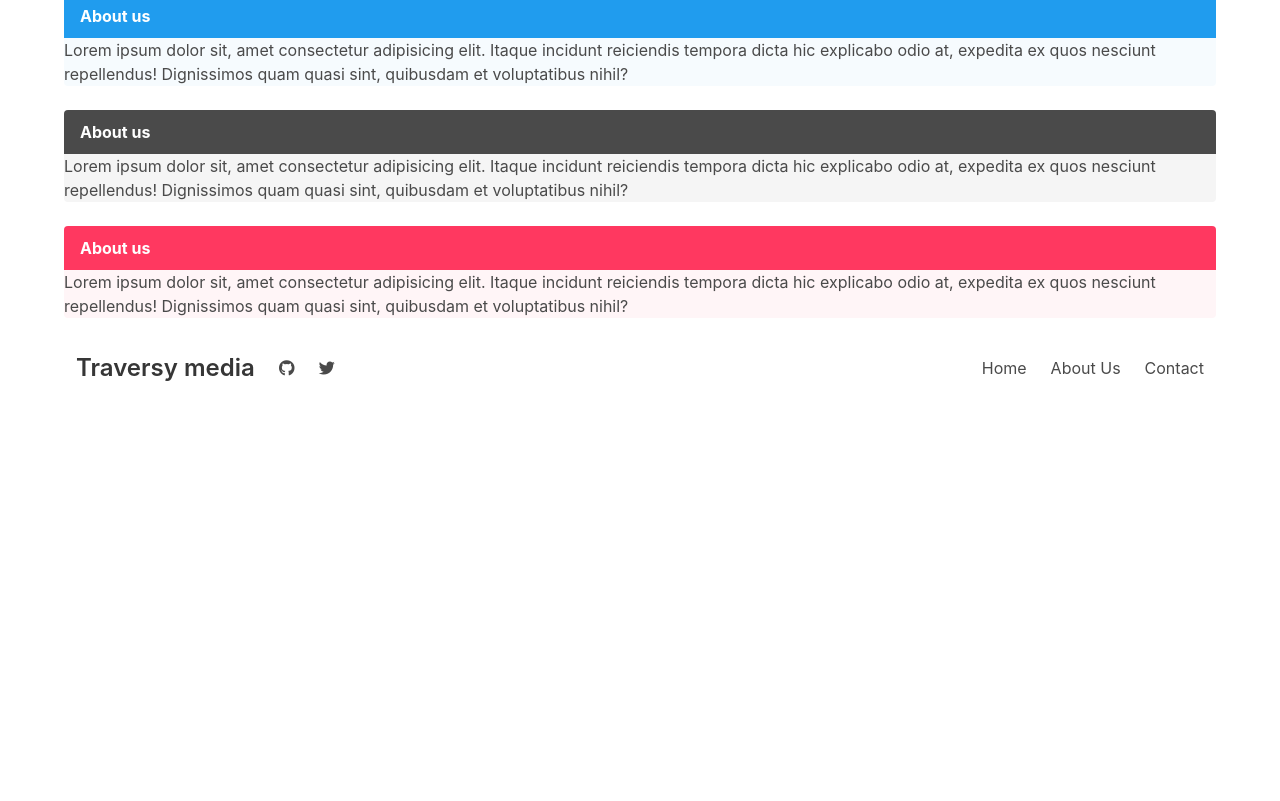
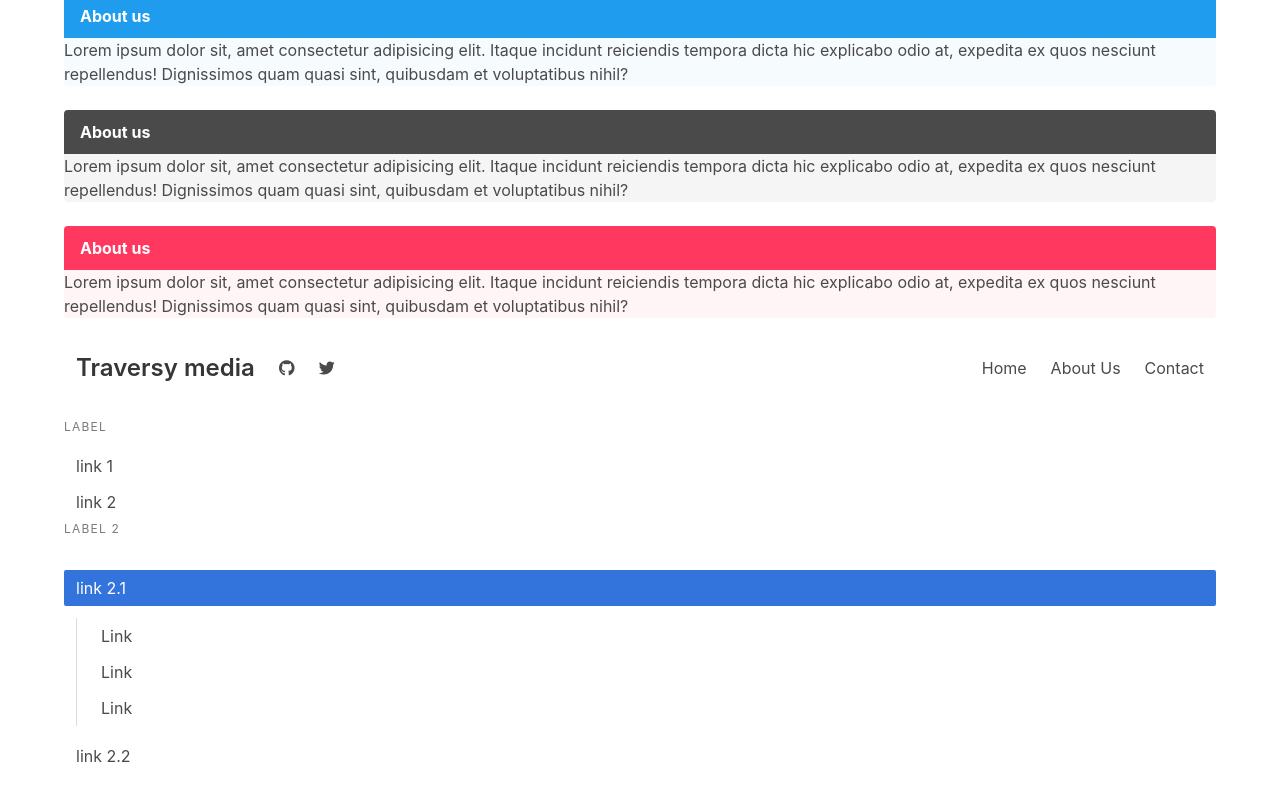
Before and after one commit to tbonfim/bulma, a website: page crash/index.html in a window 1280 px wide. Shown: the part 2308-3109 px from the top of the page. Before the commit the page ends 2782 px from the top, so only its background shows below. Drawn offline with nearby package versions, Linux system fonts and the light colour scheme.

Commit message:
Adding sidenav

```diff
--- a/crash/index.html
+++ b/crash/index.html
@@ -177,7 +177,7 @@
                         <h1 class="title is-4"> Traversy media</h1>
                     </a>
                 </div>
-                <div class="navbar-menu">
+                <div class="navbar-menu is-active">
                     <div class="navbar-start">
                         <a href="" class="navbar-item">
                             <span class="icon">
@@ -198,7 +198,30 @@
                 </div>
             </nav>
         </div>
-        <div class="" style="margin-top: 5em"></div>
+
+     <div class="block">
+         <aside class="menu">
+             <p class="menu-label">label</p>
+             <ul class="menu-list">
+                <li><a href="">link 1</a></li>
+                <li><a href="">link 2</a</li>
+             </ul>
+             <p class="menu-label">Label 2</p>
+             <ul class="menu-list">
+                 <li>
+                     <a href="" class="is-active">link 2.1</a>
+                     <ul>
+                         <li><a href="">Link</a></li>
+                         <li><a href="">Link</a></li>
+                         <li><a href="">Link</a></li>
+                     </ul>
+                 </li>
+                 <li><a href="">link 2.2</a</li>
+             </ul>
+         </aside>
+
+     </div>
     </div>
+    <div class="" style="margin-top: 5em"></div>
 </body>
 </html>
```
